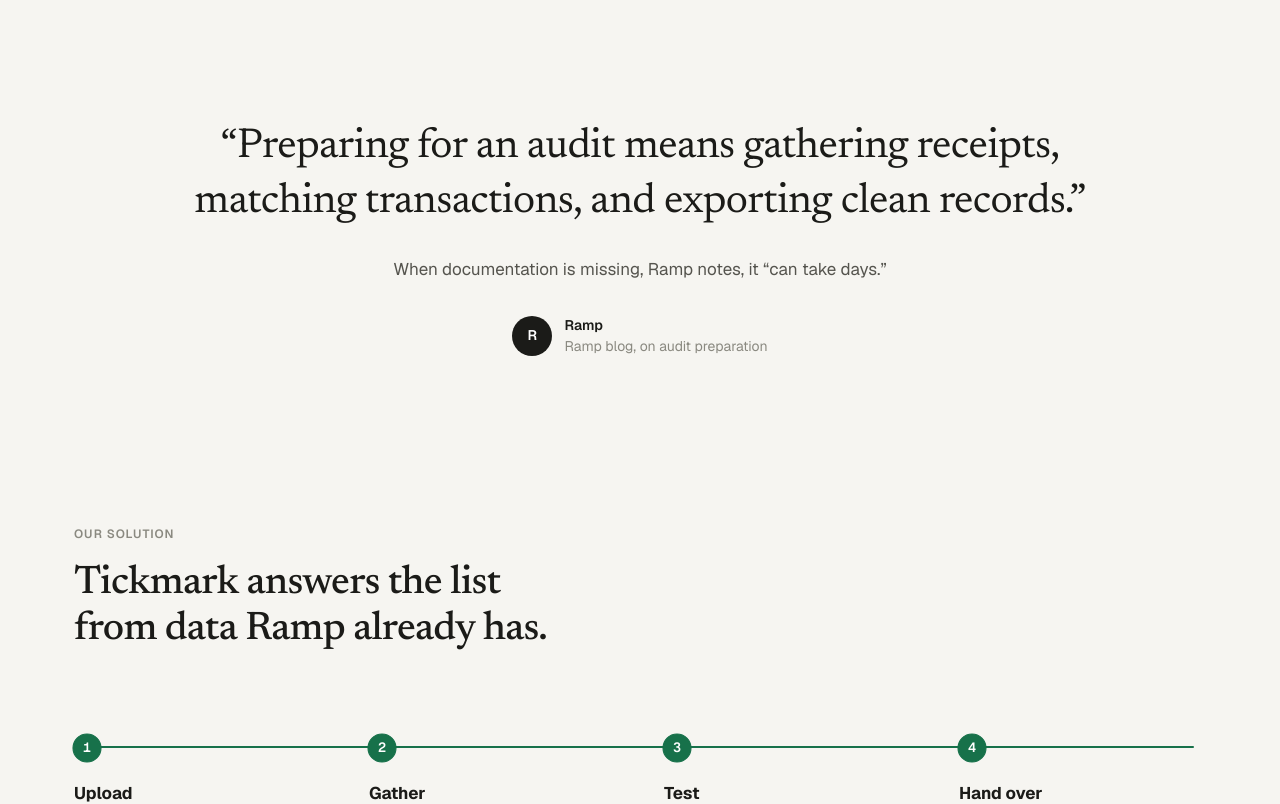
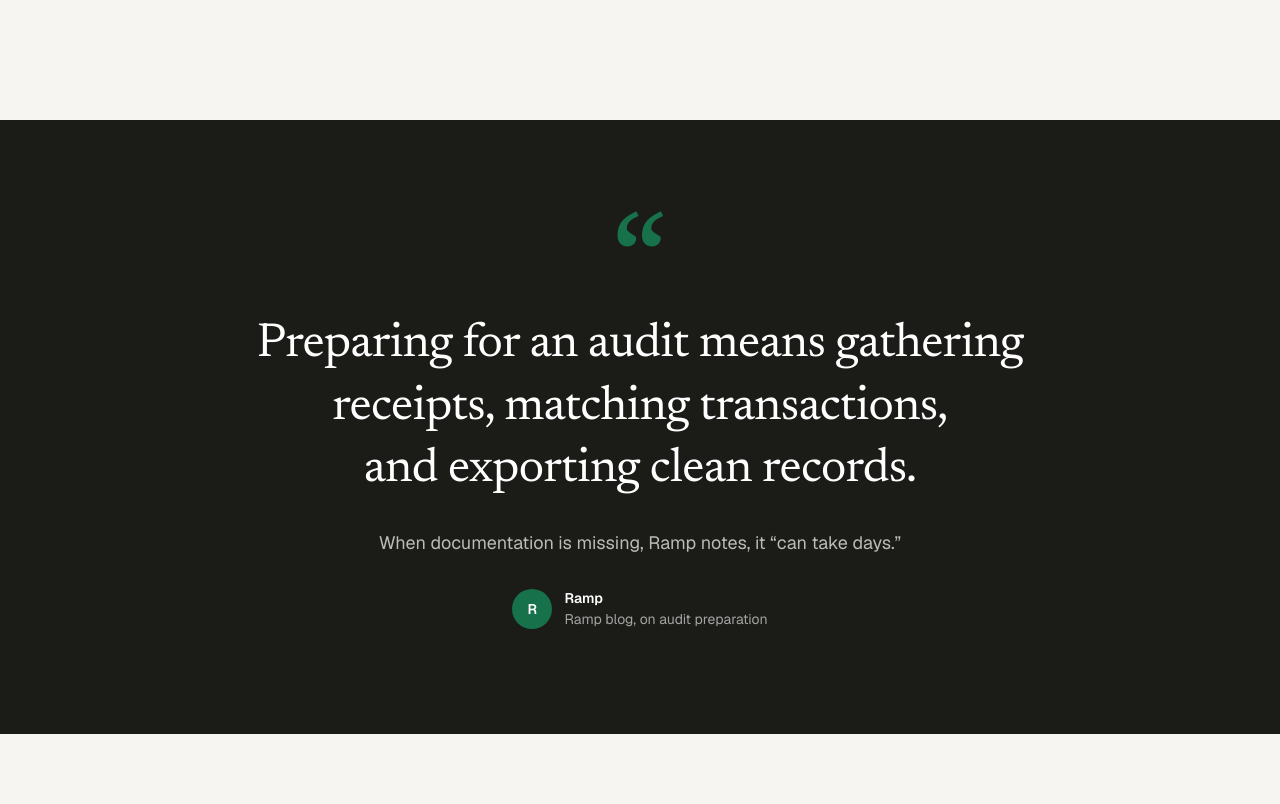
Before and after one commit to VolodymyrLinuxovich/tickmark, a Next.js app: page / in a window 1280 px wide. Shown: the part 1420-2224 px from the top of the page. Built offline with nearby package versions, Linux system fonts and the light colour scheme.

Commit message:
Make the Ramp quote a dark full-width band with a large quotation mark

```diff
--- a/src/app/globals.css
+++ b/src/app/globals.css
@@ -644,3 +644,15 @@ html { scroll-behavior: smooth; } @media (prefers-reduced-motion: reduce) { html
   .lp-cta { padding-top: 120px; padding-bottom: 96px; }
 }
 #problem, #solution { scroll-margin-top: 72px; }
+
+/* ---------- quote band: a dark full-width band so the quote stands out ---------- */
+.lp-quote-band { background: var(--accent); color: var(--accent-ink); margin-top: 168px; padding: 112px 0 104px; }
+.lp-quote-band .lp-pull { position: relative; }
+.lp-quote-band .lp-pull::before { content: "\201C"; display: block; font-family: var(--font-serif), Georgia, serif; font-size: 140px; line-height: .6; height: 64px; color: var(--tick); margin-bottom: 18px; }
+.lp-quote-band .lp-pull blockquote { color: var(--accent-ink); font-size: clamp(28px, 3.8vw, 48px); }
+.lp-quote-band .lp-pull-note { color: color-mix(in srgb, var(--accent-ink) 70%, transparent); font-size: 18px; }
+.lp-quote-band .lp-pull figcaption b { color: var(--accent-ink); }
+.lp-quote-band .lp-pull figcaption a { color: color-mix(in srgb, var(--accent-ink) 60%, transparent); }
+.lp-quote-band .lp-pull-mark { background: var(--tick); color: #fff; }
+@media (prefers-color-scheme: dark) { .lp-quote-band .lp-pull-mark { color: #121211; } }
+@media (max-width: 760px) { .lp-quote-band { margin-top: 112px; padding: 80px 0 72px; } .lp-quote-band .lp-pull::before { font-size: 100px; height: 46px; } }
--- a/src/app/page.tsx
+++ b/src/app/page.tsx
@@ -105,7 +105,7 @@ export default function Landing() {
         <Reveal className="lp-quote-band" as="div">
           <figure className="lp-pull wrap">
             <blockquote className="stagger">
-              &ldquo;Preparing for an audit means gathering receipts, matching transactions, and exporting clean records.&rdquo;
+              Preparing for an audit means gathering receipts, matching transactions, and exporting clean records.
             </blockquote>
             <p className="lp-pull-note stagger" style={{ transitionDelay: "160ms" }}>
               When documentation is missing, Ramp notes, it &ldquo;can take days.&rdquo;
```
